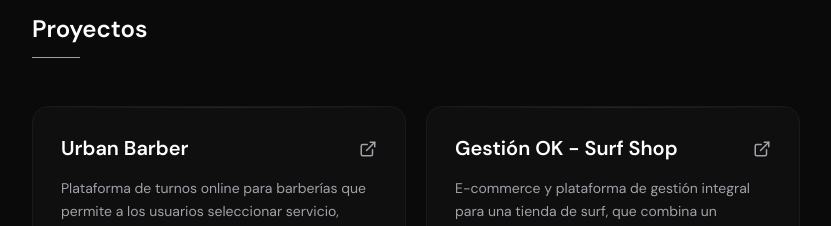
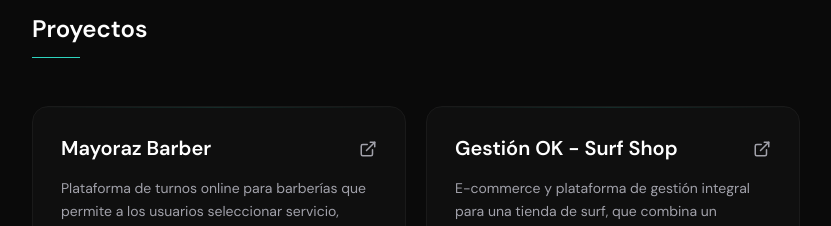
Before and after one commit to LuchoCeles/portfolio, a Next.js app: page / in a window 1280 px wide. Shown: the part 1440-1666 px from the top of the page, without its empty margins (320-1151 px from the left). Built offline with nearby package versions, Linux system fonts and the light colour scheme.

Commit message:
links actualizados

```diff
--- a/data/proyectos.ts
+++ b/data/proyectos.ts
@@ -10,7 +10,7 @@
 
 export const proyectos: Proyecto[] = [
   {
-    titulo: "Urban Barber",
+    titulo: "Mayoraz Barber",
     descripcion:
       "Plataforma de turnos online para barberías que permite a los usuarios seleccionar servicio, profesional y horario, con integración de pagos online.",
     tecnologias: ["Next.js", "Prisma", "Node.js", "Nodemailer", "OAuth", "Mercado Pago"],
@@ -20,7 +20,7 @@
       "Pagos online",
       "Notificaciones por email",
     ],
-    enlace: "https://urbanbarber-web.vercel.app/",
+    enlace: "https://mayoraz.vercel.app/",
   },
   {
     titulo: "Gestión OK - Surf Shop",
@@ -33,7 +33,7 @@
       "Panel de administración para control de stock y proveedores",
       "Gestión de pedidos",
     ],
-    enlace: "https://gestionok.vercel.app/",
+    enlace: "https://newsurfboards.vercel.app/",
   },
   {
     titulo: "Lavadero Web",
```
